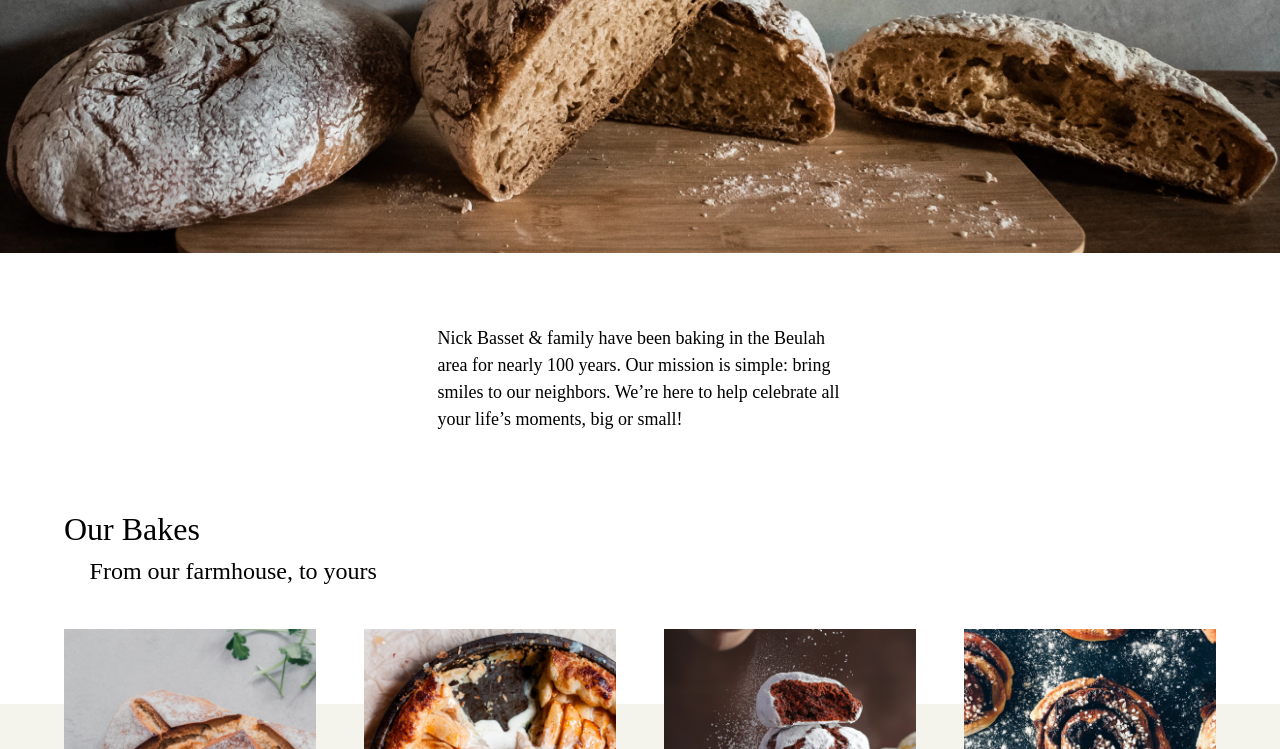
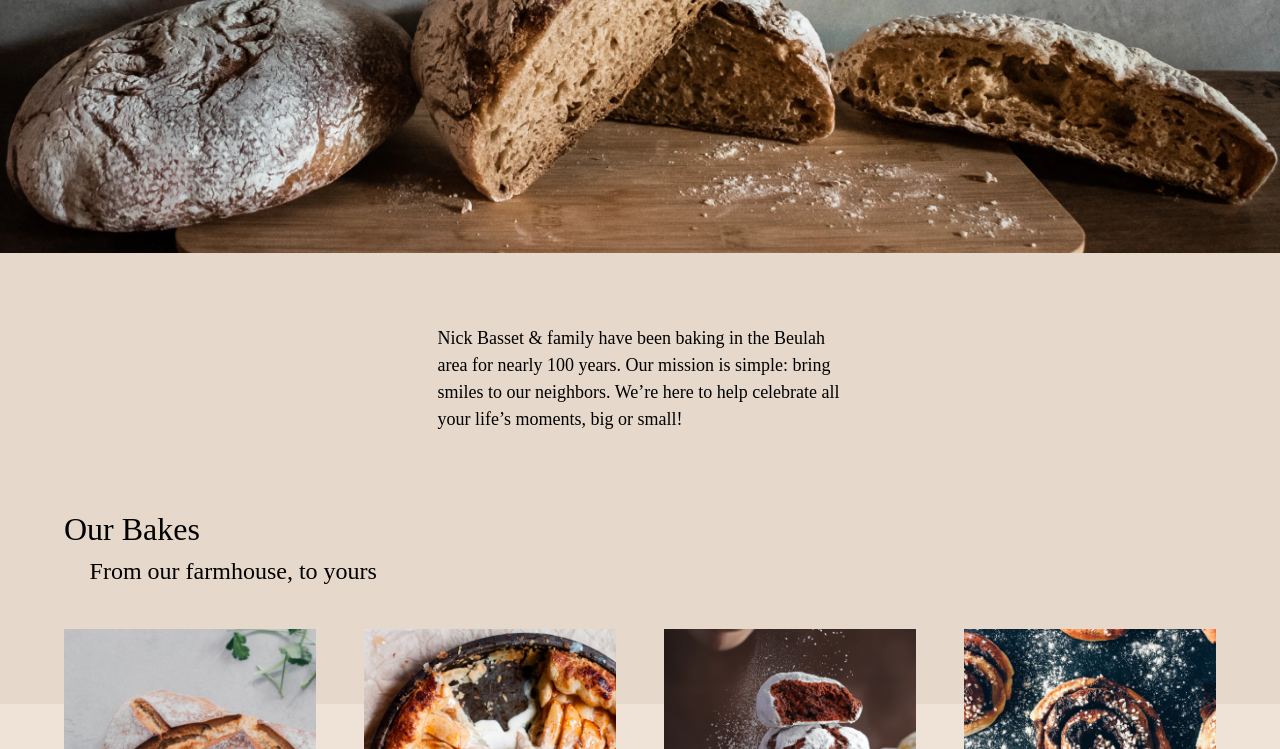
Before and after one commit to tlemick/bassetts-baked-goods, a Gatsby site: page / in a window 1280 px wide. Shown: the part 547-1296 px from the top of the page. Built offline with nearby package versions, Linux system fonts and the light colour scheme; Gatsby itself is replaced by a stand-in of ours.

Commit message:
updated color global variables and their application

```diff
--- a/src/components/styles.css
+++ b/src/components/styles.css
@@ -1,9 +1,9 @@
 :root {
-    --main-color-400: rgb(255, 255, 255);
-    --main-color-300: rgb(255, 255, 255);
-    --main-color-200: rgb(244, 243, 236);
-    --main-color-100: rgb(221, 219, 207);
-    --highlight-color-400: rgb(122, 48, 11);
+    --main-color-400: hsl(30, 23%, 76%);
+    --main-color-300: hsl(30, 34%, 85%);
+    --main-color-200: hsl(29, 42%, 89%);
+    --main-color-100: hsl(30, 45%, 96%);
+    --highlight-color-400: hsl(240, 4%, 72%);
 }
 
 *,
```
Also changed, not shown: 1 other file.
